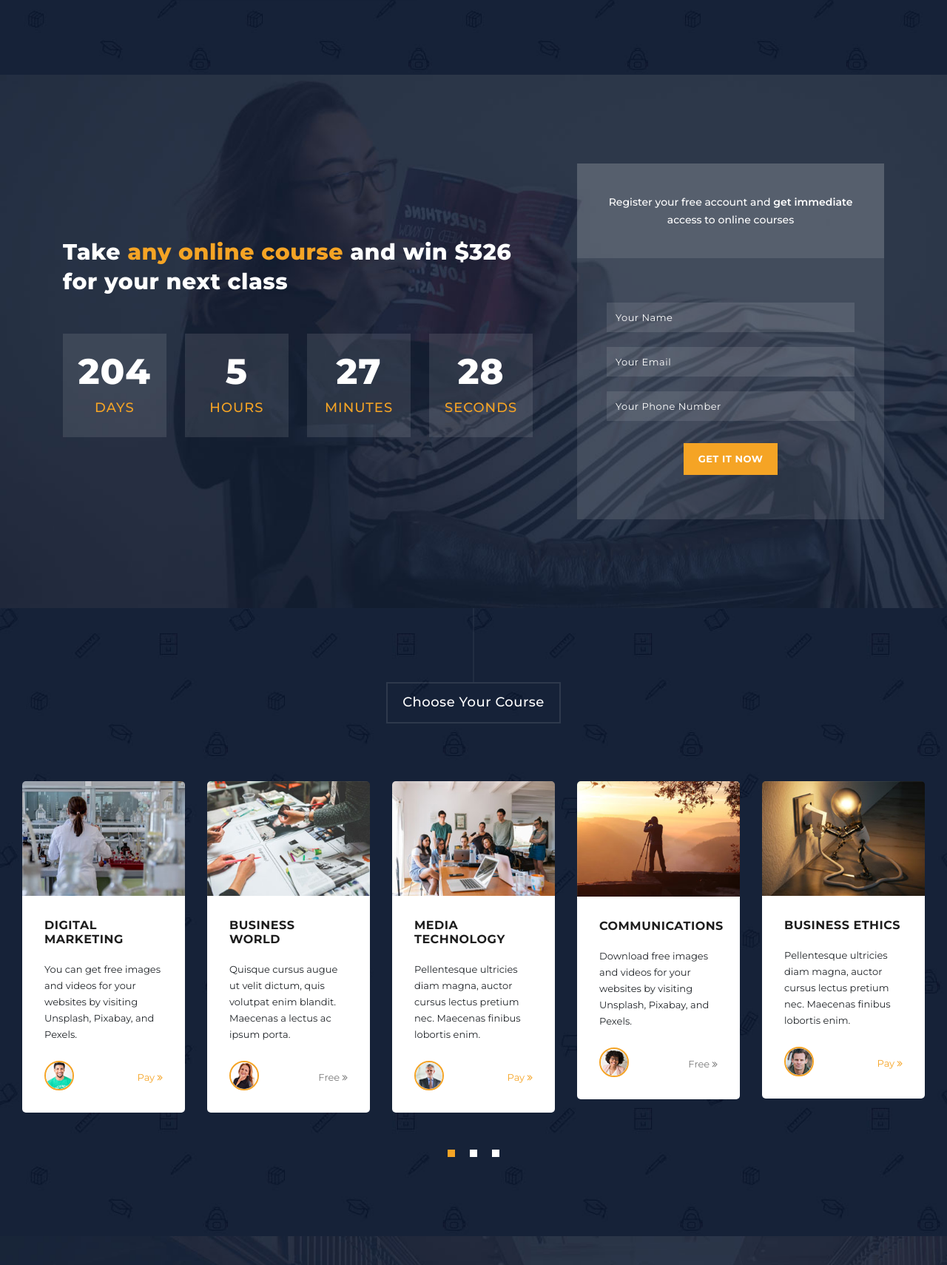
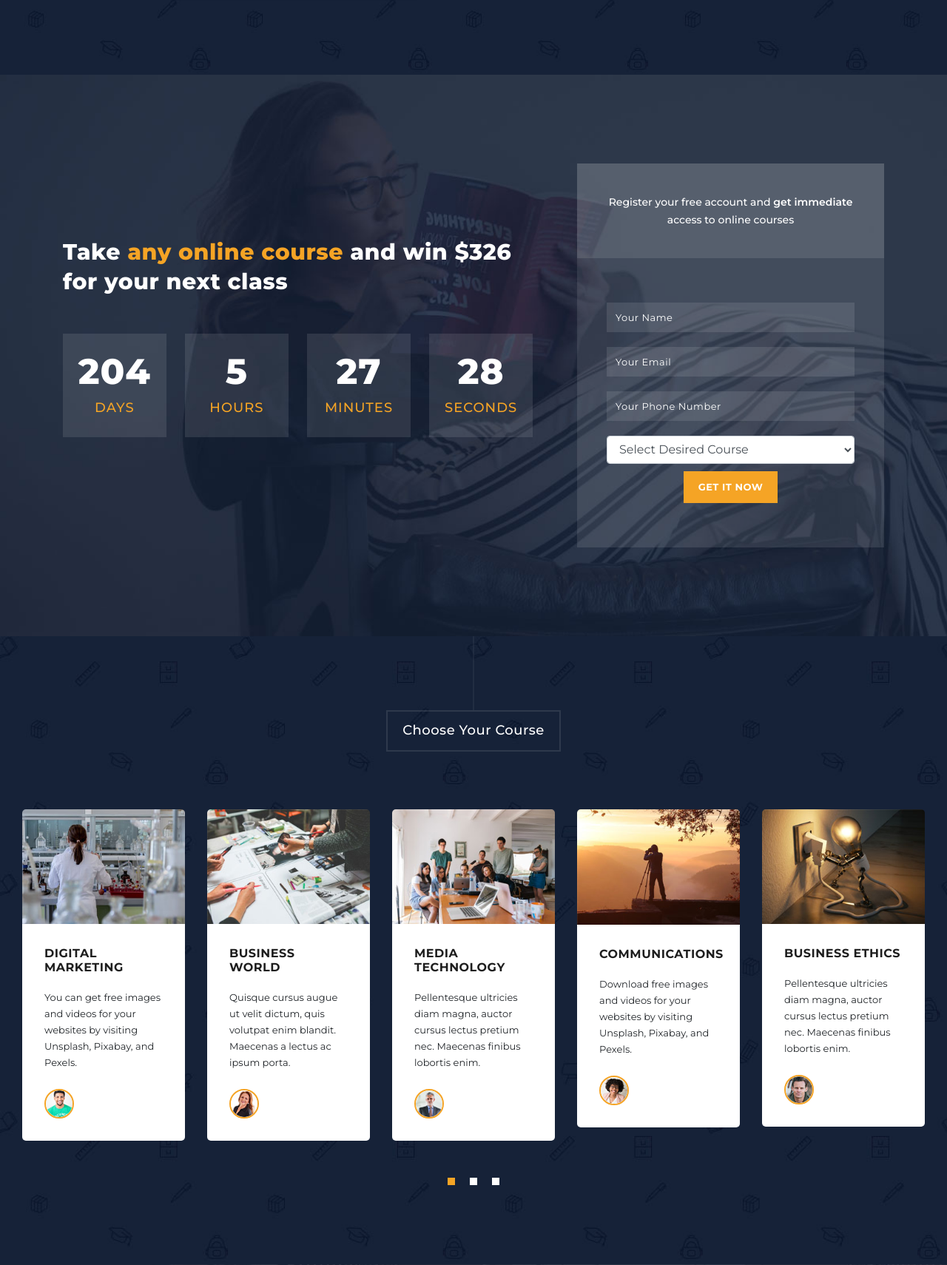
Before and after one commit to Vladyslav1728/Projekt_ShcherbynaVladyslav, a PHP site: page / in a window 1280 px wide. Shown: the part 1482-3192 px from the top of the page at 74% size. Run offline with PHP 8.4, Linux system fonts and the light colour scheme; some libraries are stand-ins or nearby versions.

Commit message:
add course pole in DB

```diff
--- a/_inc/classes/Contact.php
+++ b/_inc/classes/Contact.php
@@ -26,14 +26,16 @@ class Contact
         return $stmt->execute();
     }
 
-    public function create($name, $email, $phone)
+    public function create($name, $email, $phone, $course)
     {
-        $query = "INSERT INTO contact (name, email, phone) VALUES (:name, :email, :phone)";
+        $query = "INSERT INTO contact (name, email, phone, course)
+                  VALUES (:name, :email, :phone, :course)";
         $stmt = $this->db->prepare($query);
 
         $stmt->bindParam(":name", $name, PDO::PARAM_STR);
         $stmt->bindParam(":email", $email, PDO::PARAM_STR);
         $stmt->bindParam(":phone", $phone, PDO::PARAM_STR);
+        $stmt->bindParam(":course", $course, PDO::PARAM_STR);
 
         return $stmt->execute();
     }
@@ -48,15 +50,18 @@ class Contact
         return $stmt->fetch(PDO::FETCH_ASSOC);
     }
 
-    public function edit($id, $name, $email, $phone)
+    public function edit($id, $name, $email, $phone, $course)
     {
-        $query = "UPDATE contact SET name = :name, email = :email, phone = :phone WHERE id = :id";
+        $query = "UPDATE contact
+                  SET name = :name, email = :email, phone = :phone, course = :course
+                  WHERE id = :id";
         $stmt = $this->db->prepare($query);
 
         $stmt->bindParam(":id", $id, PDO::PARAM_INT);
         $stmt->bindParam(":name", $name, PDO::PARAM_STR);
         $stmt->bindParam(":email", $email, PDO::PARAM_STR);
         $stmt->bindParam(":phone", $phone, PDO::PARAM_STR);
+        $stmt->bindParam(":course", $course, PDO::PARAM_STR);
 
         return $stmt->execute();
     }
--- a/admin.php
+++ b/admin.php
@@ -67,6 +67,7 @@ if (isset($_GET['delete_user'])) {
             <th>Meno</th>
             <th>Email</th>
             <th>Telefónne číslo</th>
+            <th>Kurz</th>
             <th>Delete</th>
             <th>Edit</th>
             <th>Show</th>
@@ -77,6 +78,7 @@ if (isset($_GET['delete_user'])) {
                 <td><?= htmlspecialchars($con['name']) ?></td>
                 <td><?= htmlspecialchars($con['email']) ?></td>
                 <td><?= htmlspecialchars($con['phone']) ?></td>
+                <td><?= htmlspecialchars($con['course']) ?></td>
                 <td><a href="?delete=<?= $con['id'] ?>" onclick="return confirm('Určite chcete vymazať túto správu?')">Delete</a></td>
                 <td><a href="contact-edit.php?id=<?= $con['id'] ?>">Edit</a></td>
                 <td><a href="contact-show.php?id=<?= $con['id'] ?>">Show</a></td>
--- a/contact-show.php
+++ b/contact-show.php
@@ -16,6 +16,7 @@ if(isset($_GET['id'])){
     <p>Name: <?php echo htmlspecialchars($contactData['name']); ?></p>
     <p>Email: <?php echo htmlspecialchars($contactData['email']); ?></p>
     <p>Phone: <?php echo htmlspecialchars($contactData['phone']); ?></p>
+    <p>Course: <?php echo htmlspecialchars($contactData['course'] ?? ''); ?></p>
     <button class="button" onclick="window.location.href='admin.php'">Back to Contact</button>
 </section>
 
--- a/index.php
+++ b/index.php
@@ -14,22 +14,21 @@ if ($_SERVER["REQUEST_METHOD"] == "POST") {
     $name = trim($_POST["name"] ?? "");
     $email = trim($_POST["email"] ?? "");
     $phone = trim($_POST["phone"] ?? "");
+    $course = $_POST["course"] ?? null;
     if (empty($name)) {
-        $message =
-            "<p style='color:red; font-size:20px;'>Please enter your name.</p>";
+        $message = "<p class='error-message'>Please enter your name.</p>";
     } elseif (empty($email)) {
-        $message =
-            "<p style='color:red; font-size:20px;'>Please enter your email.</p>";
+        $message = "<p class='error-message'>Please enter your email.</p>";
     } elseif (empty($phone)) {
-        $message =
-            "<p style='color:red; font-size:20px;'>Please enter your phone number.</p>";
+        $message = "<p class='error-message'>Please enter your phone number.</p>";
+    } elseif (empty($course)) {
+        $message = "<p class='error-message'>Please select a course.</p>";
     } else {
-        if ($contact->create($name, $email, $phone)) {
+        if ($contact->create($name, $email, $phone, $course)) {
             header("Location: thankyou.php");
             exit();
         } else {
-            $message =
-                "<p style='color:red; font-size:20px;'>Error saving your contact. Please try again.</p>";
+            $message = "<p class='error-message'>Error saving your data. Please try again.</p>";
         }
     }
 }
@@ -260,6 +259,24 @@ include "partials/header.php";
               </div>
               <div class="col-md-12">
                 <fieldset>
+                  <select name="course" id="course" class="form-control" required>
+                    <option value="" disabled selected>Select Desired Course</option>
+                    <option value="digital_marketing">Digital Marketing</option>
+                    <option value="business_world">Business World</option>
+                    <option value="media_technology">Media Technology</option>
+                    <option value="communications">Communications</option>
+                    <option value="business_ethics">Business Ethics</option>
+                    <option value="photography">Photography</option>
+                    <option value="web_development">Web Development</option>
+                    <option value="learn_html_css">Learn HTML CSS</option>
+                    <option value="social_media">Social Media</option>
+                    <option value="digital_arts">Digital Arts</option>
+                    <option value="media_streaming">Media Streaming</option>
+                  </select>
+                </fieldset>
+              </div>
+              <div class="col-md-12">
+                <fieldset>
                   <button type="submit" id="form-submit" class="button">Get it now</button>
                 </fieldset>
               </div>
@@ -288,10 +305,6 @@ include "partials/header.php";
             <div class="author-image">
               <img src="assets/images/author-01.png" alt="Author 1">
             </div>
-            <div class="text-button-pay">
-              <a href="#">Pay <i class="fa fa-angle-double-right"></i>
-              </a>
-            </div>
           </div>
         </div>
         <div class="item">
@@ -301,10 +314,6 @@ include "partials/header.php";
             <p>Quisque cursus augue ut velit dictum, quis volutpat enim blandit. Maecenas a lectus ac ipsum porta.</p>
             <div class="author-image">
               <img src="assets/images/author-02.png" alt="Author 2">
-            </div>
-            <div class="text-button-free">
-              <a href="#">Free <i class="fa fa-angle-double-right"></i>
-              </a>
             </div>
           </div>
         </div>
@@ -316,10 +325,6 @@ include "partials/header.php";
             <div class="author-image">
               <img src="assets/images/author-03.png" alt="Author 3">
             </div>
-            <div class="text-button-pay">
-              <a href="#">Pay <i class="fa fa-angle-double-right"></i>
-              </a>
-            </div>
           </div>
         </div>
         <div class="item">
@@ -329,10 +334,6 @@ include "partials/header.php";
             <p>Download free images and videos for your websites by visiting Unsplash, Pixabay, and Pexels.</p>
             <div class="author-image">
               <img src="assets/images/author-04.png" alt="Author 4">
-            </div>
-            <div class="text-button-free">
-              <a href="#">Free <i class="fa fa-angle-double-right"></i>
-              </a>
             </div>
           </div>
         </div>
@@ -344,10 +345,6 @@ include "partials/header.php";
             <div class="author-image">
               <img src="assets/images/author-05.png" alt="">
             </div>
-            <div class="text-button-pay">
-              <a href="#">Pay <i class="fa fa-angle-double-right"></i>
-              </a>
-            </div>
           </div>
         </div>
         <div class="item">
@@ -357,10 +354,6 @@ include "partials/header.php";
             <p>Quisque cursus augue ut velit dictum, quis volutpat enim blandit. Maecenas a lectus ac ipsum porta.</p>
             <div class="author-image">
               <img src="assets/images/author-01.png" alt="">
-            </div>
-            <div class="text-button-free">
-              <a href="#">Free <i class="fa fa-angle-double-right"></i>
-              </a>
             </div>
           </div>
         </div>
@@ -372,10 +365,6 @@ include "partials/header.php";
             <div class="author-image">
               <img src="assets/images/author-02.png" alt="">
             </div>
-            <div class="text-button-free">
-              <a href="#">Free <i class="fa fa-angle-double-right"></i>
-              </a>
-            </div>
           </div>
         </div>
         <div class="item">
@@ -385,10 +374,6 @@ include "partials/header.php";
             <p>You can get free images and videos for your websites by visiting Unsplash, Pixabay, and Pexels.</p>
             <div class="author-image">
               <img src="assets/images/author-03.png" alt="">
-            </div>
-            <div class="text-button-pay">
-              <a href="#">Pay <i class="fa fa-angle-double-right"></i>
-              </a>
             </div>
           </div>
         </div>
@@ -400,10 +385,6 @@ include "partials/header.php";
             <div class="author-image">
               <img src="assets/images/author-04.png" alt="">
             </div>
-            <div class="text-button-pay">
-              <a href="#">Pay <i class="fa fa-angle-double-right"></i>
-              </a>
-            </div>
           </div>
         </div>
         <div class="item">
@@ -414,10 +395,6 @@ include "partials/header.php";
             <div class="author-image">
               <img src="assets/images/author-05.png" alt="">
             </div>
-            <div class="text-button-free">
-              <a href="#">Free <i class="fa fa-angle-double-right"></i>
-              </a>
-            </div>
           </div>
         </div>
         <div class="item">
@@ -427,10 +404,6 @@ include "partials/header.php";
             <p>Pellentesque ultricies diam magna, auctor cursus lectus pretium nec. Maecenas finibus lobortis enim.</p>
             <div class="author-image">
               <img src="assets/images/author-01.png" alt="">
-            </div>
-            <div class="text-button-pay">
-              <a href="#">Pay <i class="fa fa-angle-double-right"></i>
-              </a>
             </div>
           </div>
         </div>
```
Also changed, not shown: contact-create.php (+6 -1 lines), contact-edit.php (+9 -4 lines), db_pre_sait.sql (+7 -7 lines).
